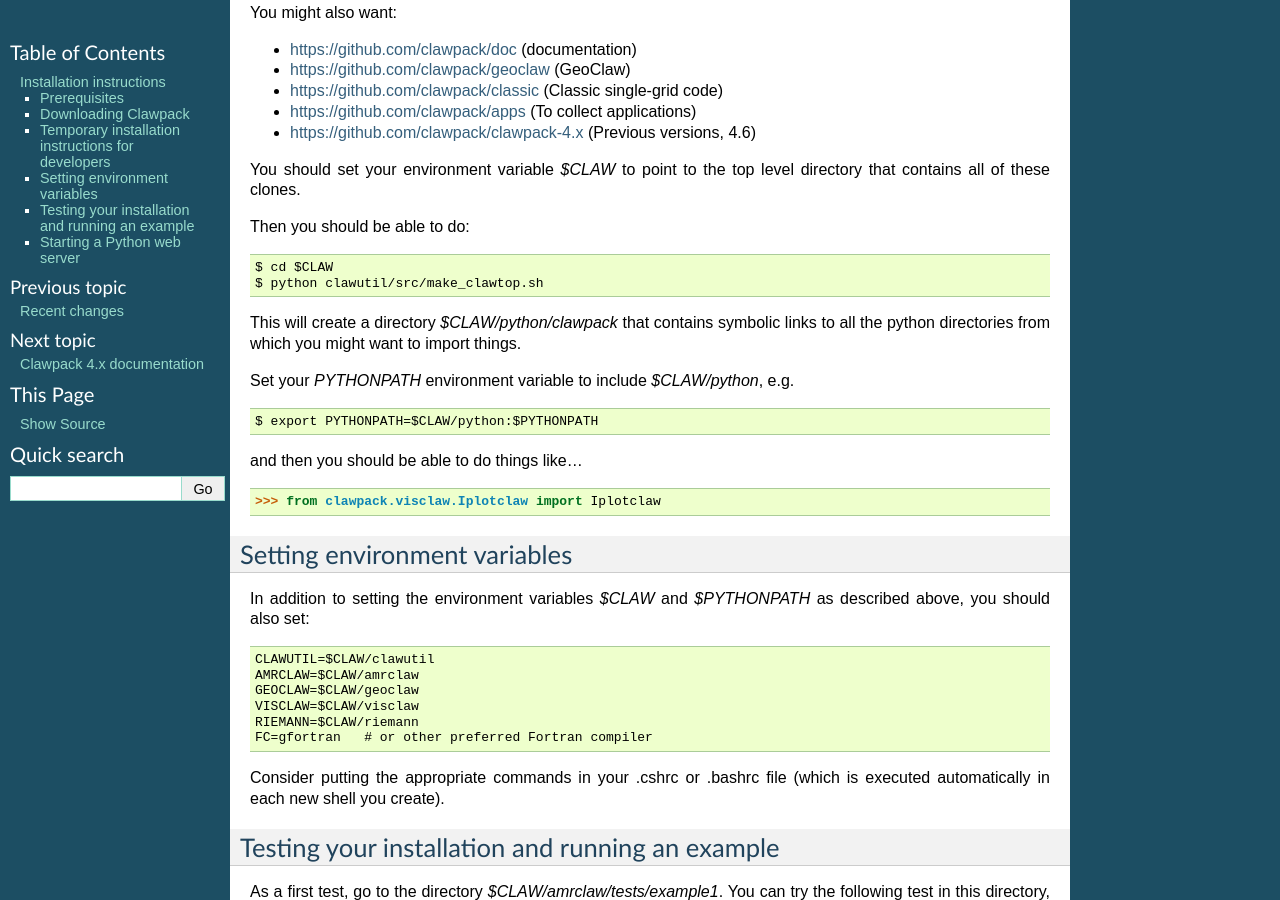
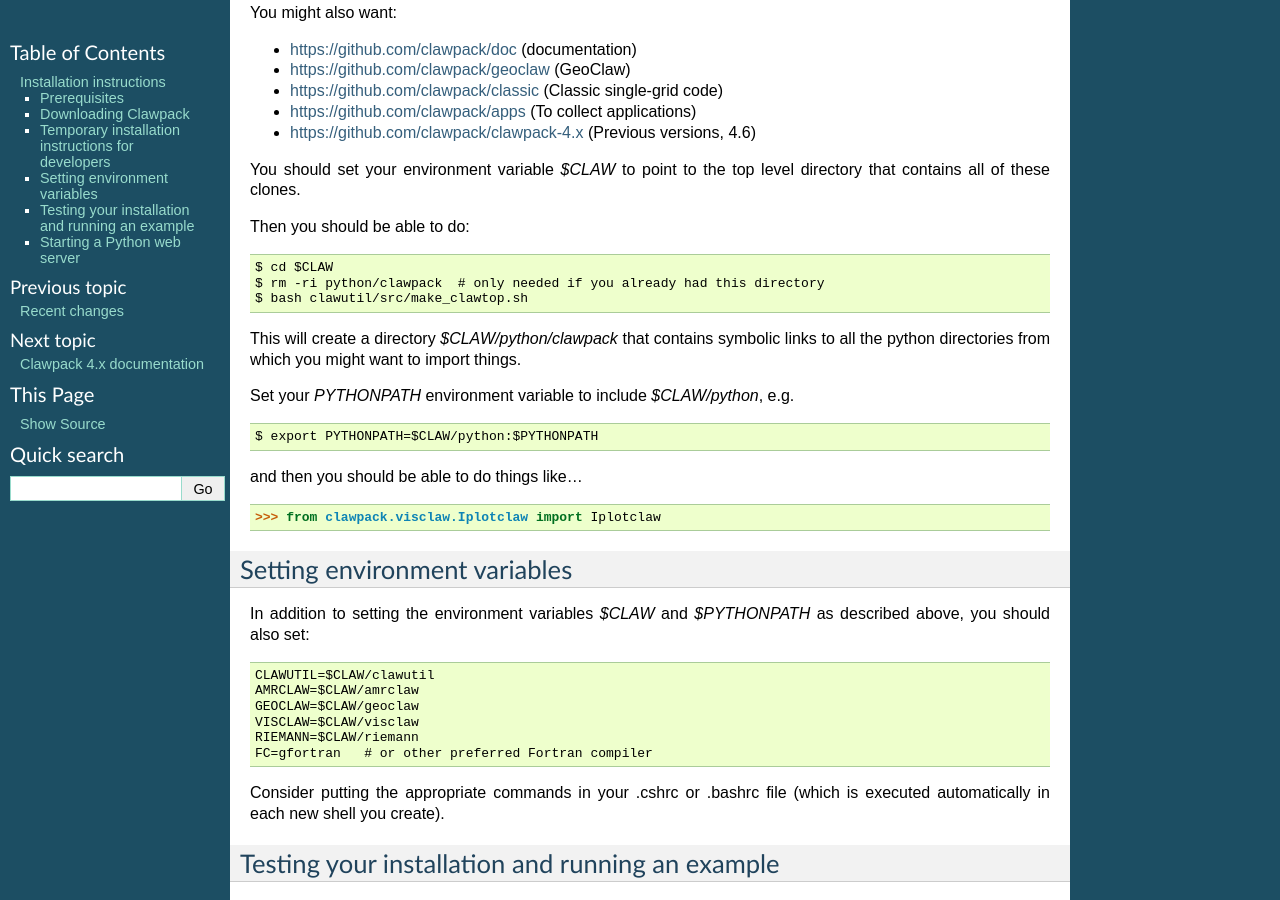
Before and after one commit to clawpack/doc, a Sphinx documentation site: the page built from doc/installing.rst, in a window 1280 px wide and 900 px high, scrolled down 1530 px. Built offline with Sphinx 7.4.7, drawn with Linux system fonts in a browser that asks for light colours; pages that are not in the unit, such as notebooks, are missing from menus.

Commit message:
Fixed error in installation instructions for make_clawtop.sh,
it's a bash script, not python, and ln -sf doesn't work for directories

```diff
--- a/doc/installing.rst
+++ b/doc/installing.rst
@@ -108,7 +108,8 @@ level directory that contains all of these clones.
 Then you should be able to do::
 
     $ cd $CLAW
-    $ python clawutil/src/make_clawtop.sh
+    $ rm -ri python/clawpack  # only needed if you already had this directory
+    $ bash clawutil/src/make_clawtop.sh
 
 This will create a directory `$CLAW/python/clawpack` that contains
 symbolic links to all the python directories from which you might
```
